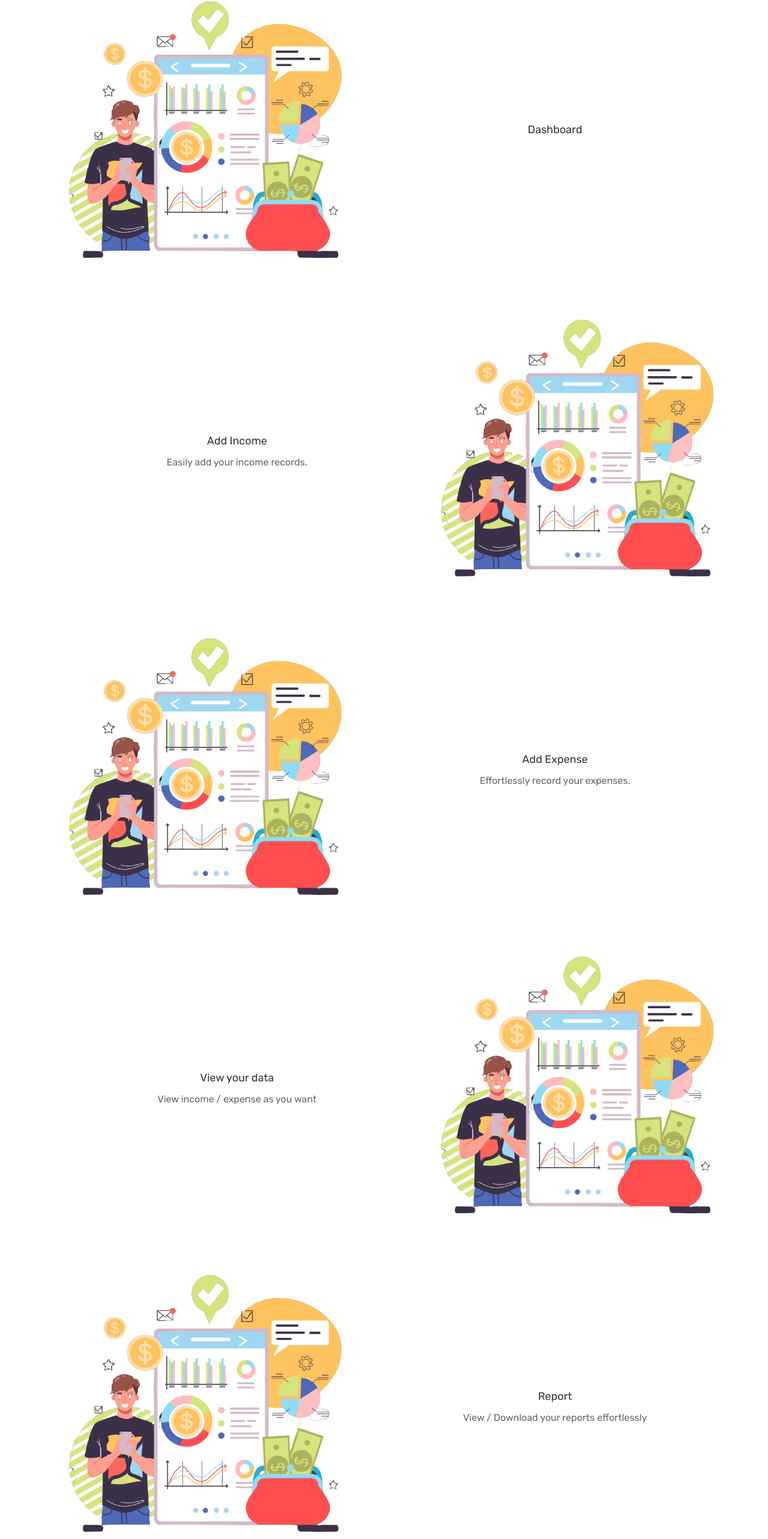
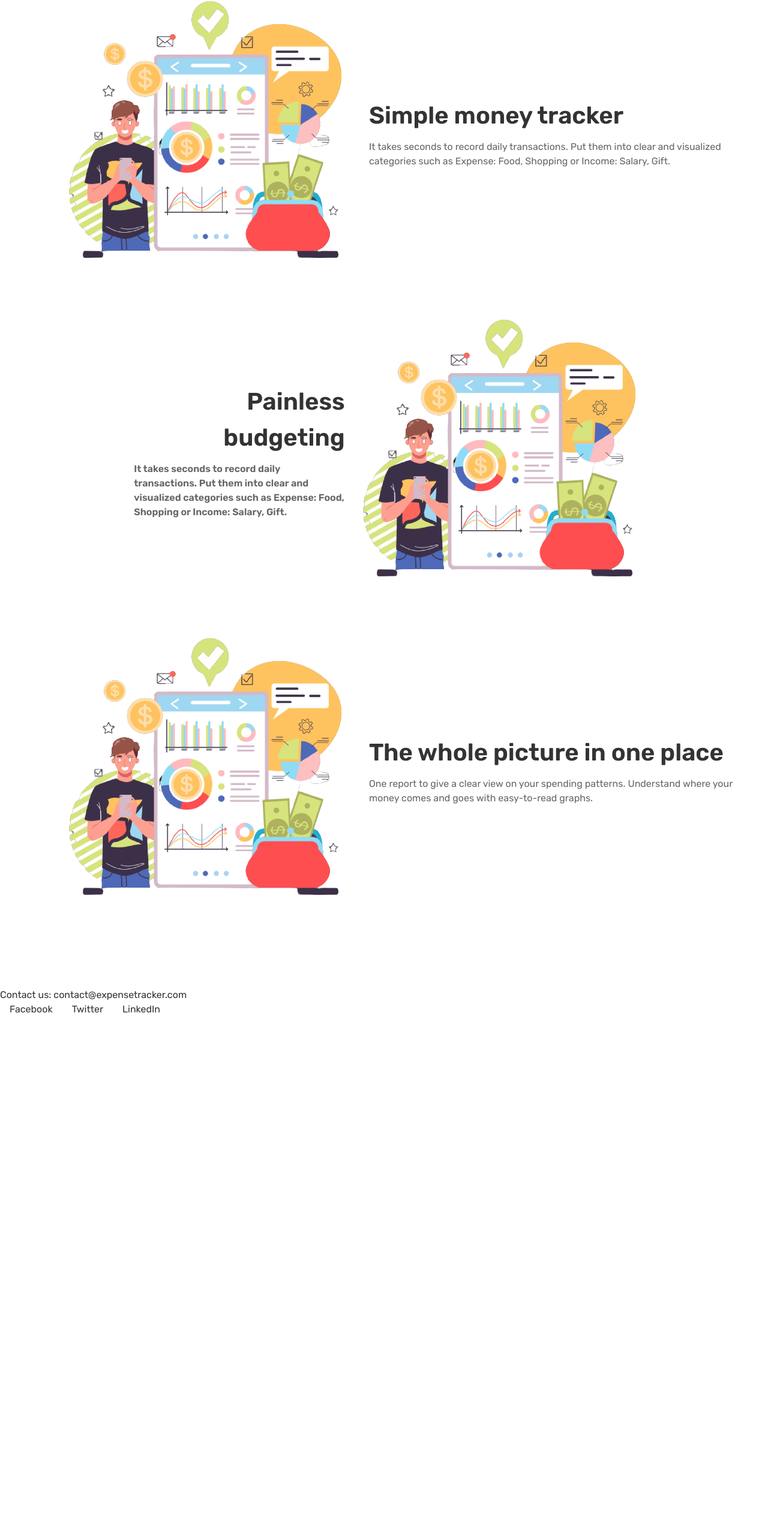
Before and after one commit to Purav2003/Expense-Tracker, a React (Vite) app in the folder frontend/: page /landing-page in a window 1280 px wide. Shown: the part 1096-3662 px from the top of the page at 60% size. After the commit the page ends 2804 px from the top, so only its background shows below. Built offline with nearby package versions, Linux system fonts and the light colour scheme.

Commit message:
Updated Landing Page

```diff
--- a/frontend/src/Pages/LandingPage.jsx
+++ b/frontend/src/Pages/LandingPage.jsx
@@ -5,7 +5,7 @@ import landing1 from '../assets/images/landing-1.png'
 import landing2 from '../assets/images/landing-2.png'
 import landing3 from '../assets/images/landing-3.png'
 import landing4 from '../assets/images/landing-4.png'
-import {useState} from 'react'
+import { useState } from 'react'
 import { useEffect } from 'react';
 
 const LandingPage = () => {
@@ -73,16 +73,17 @@ const LandingPage = () => {
                     <div className='text-center'>
                         <img src={heroImage} alt="Expense" />
                     </div>
-                    <div className='w-[50%] text-center'>
-                        <h3>Dashboard</h3>
-                        <p></p>
+                    <div className='w-[50%] text-left'>
+                        <h3 className='font-semibold'>Simple money tracker</h3>
+                        <p>It takes seconds to record daily transactions. Put them into clear and visualized categories such as Expense: Food, Shopping or Income: Salary, Gift.</p>
                     </div>
                 </div>
 
                 <div className="feature flex w-full justify-center items-center">
-                    <div className='text-center w-[50%]' ><h3>Add Income </h3>
-                        <p>Easily add your income records.</p></div>
+                    <div className='font-semibold  w-[29%]' ><h3 className='text-right'>Painless budgeting</h3>
+                        <p className='text-left pl-2'>It takes seconds to record daily transactions. Put them into clear and visualized categories such as Expense: Food, Shopping or Income: Salary, Gift.
 
+                        </p></div>
                     <div className="text-center"><img src={heroImage} alt="Income" /></div>
 
                 </div>
@@ -91,26 +92,14 @@ const LandingPage = () => {
                     <div className='text-center'>
                         <img src={heroImage} alt="Expense" />
                     </div>
-                    <div className='text-center w-[50%]'><h3>Add Expense</h3>
-                        <p>Effortlessly record your expenses.</p>
+                    <div className='w-[50%] text-left'>
+                        <h3 className='font-semibold'>The whole picture in one place</h3>
+                        <p>One report to give a clear view on your spending patterns. Understand where your money comes and goes with easy-to-read graphs.</p>
                     </div>
                 </div>
-                <div className="feature flex w-full justify-center items-center">
-                    <div className='text-center w-[50%]'><h3>View your data </h3>
-                        <p>View income / expense as you want</p></div>
-                    <div className='text-center'>
-                        <img src={heroImage} alt="Expense" />
-                    </div>
-                </div>
-                <div className="feature flex w-full justify-center items-center">
-                    <div className='text-center'>
-                        <img src={heroImage} alt="Expense" />
-                    </div>
-                    <div className='text-center w-[50%]'><h3>Report </h3>
-                        <p>View / Download your reports effortlessly</p></div>
-                </div>
+
                 {/* Add more features here */}
-            </section>
+            </section><br></br><br></br>
 
             {/* Other sections like How It Works, Testimonials, CTA, Footer, etc. */}
 
--- a/frontend/src/assets/css/landing.css
+++ b/frontend/src/assets/css/landing.css
@@ -115,7 +115,7 @@
   transition:0.6s  !important;
 }
   .landing .feature h3 {
-    font-size: 18px;
+    font-size: 40px;
     color: #333;
     margin-bottom: 10px;
   }
```
Lines whose indentation alone changed are shown as unchanged.
